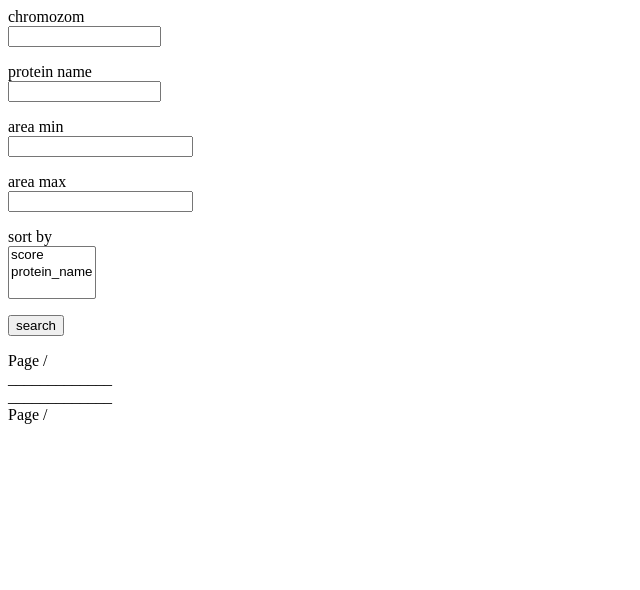
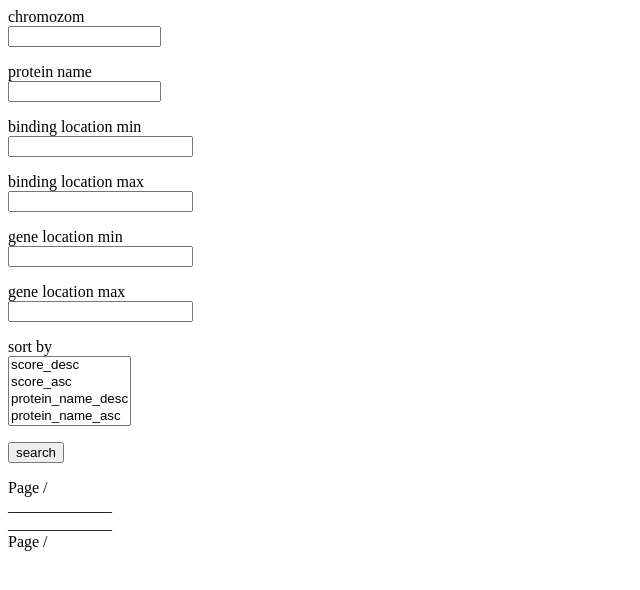
Before and after one commit to ML-Bioinfo-CEITEC/genome_browser, a Flask app: template api/templates/test.html in a window 1280 px wide. Shown: the top 590 px of the page, without its empty margins (0-640 px from the left). Run offline with Flask 2, Linux system fonts and the light colour scheme; the template is opened without the code that fills it: values that come from a table or form of the project are taken from there, others are empty.

Commit message:
Add gene range and ascending filtering to FE

```diff
--- a/api/forms.py
+++ b/api/forms.py
@@ -7,13 +7,23 @@ class SearchForm(FlaskForm):
     chromozom = StringField('chromozom')
     # protein_name = StringField('protein name', validators=[DataRequired()])
     protein_name = StringField('protein name')
-    sort_by = SelectField('sort by', choices=["score", "protein_name"])
-    area_min = IntegerField('area min',
+    sort_by = SelectField('sort by', choices=["score_desc","score_asc", "protein_name_desc", "protein_name_asc"])
+    area_min = IntegerField('binding location min',
             validators=[
                 Optional()
             ]
         )
-    area_max = IntegerField('area max',
+    area_max = IntegerField('binding location max',
+            validators=[
+                Optional()
+            ]
+        )
+    loc_min = IntegerField('gene location min',
+            validators=[
+                Optional()
+            ]
+        )
+    loc_max = IntegerField('gene location max',
             validators=[
                 Optional()
             ]
--- a/api/templates/test.html
+++ b/api/templates/test.html
@@ -22,8 +22,16 @@
                 {{ form.area_max(size=16, value=area_max_default) }}
             </p>
             <p>
+                {{ form.loc_min.label }}<br>
+                {{ form.loc_min(size=16, value=loc_min_default) }}
+            </p>
+            <p>
+                {{ form.loc_max.label }}<br>
+                {{ form.loc_max(size=16, value=loc_max_default) }}
+            </p>
+            <p>
                 {{ form.sort_by.label }}<br>
-                {{ form.sort_by(size=3) }}
+                {{ form.sort_by(size=4) }}
             </p>
             <p>{{form.submit()}}</p>
         </form>
```
Also changed, not shown: api/routes.py (+21 -10 lines).
